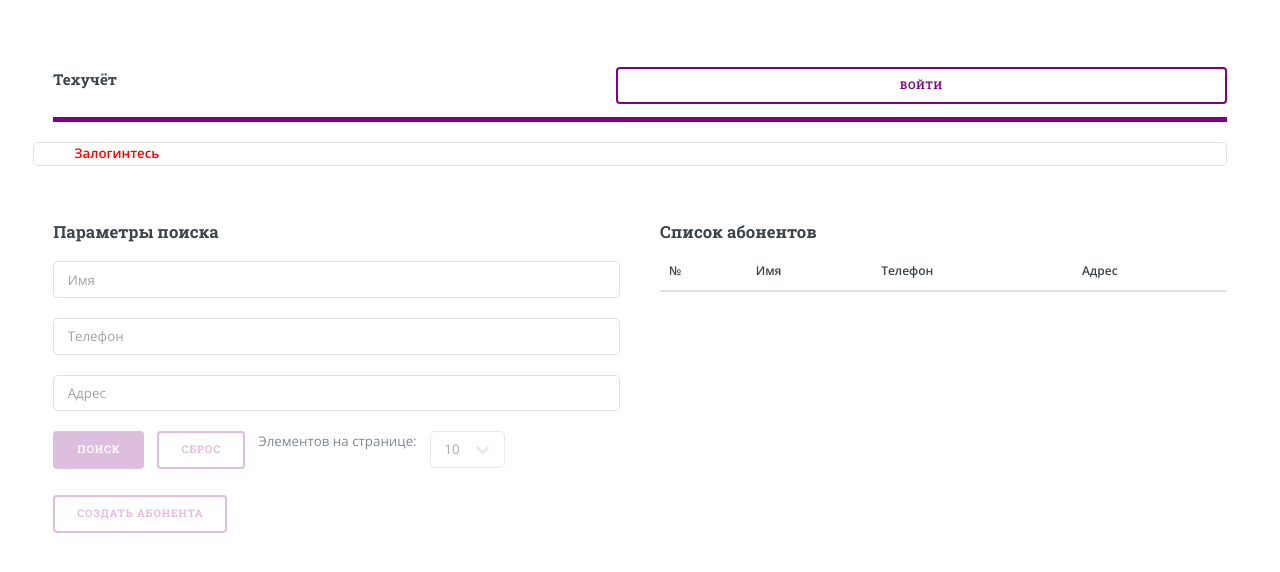
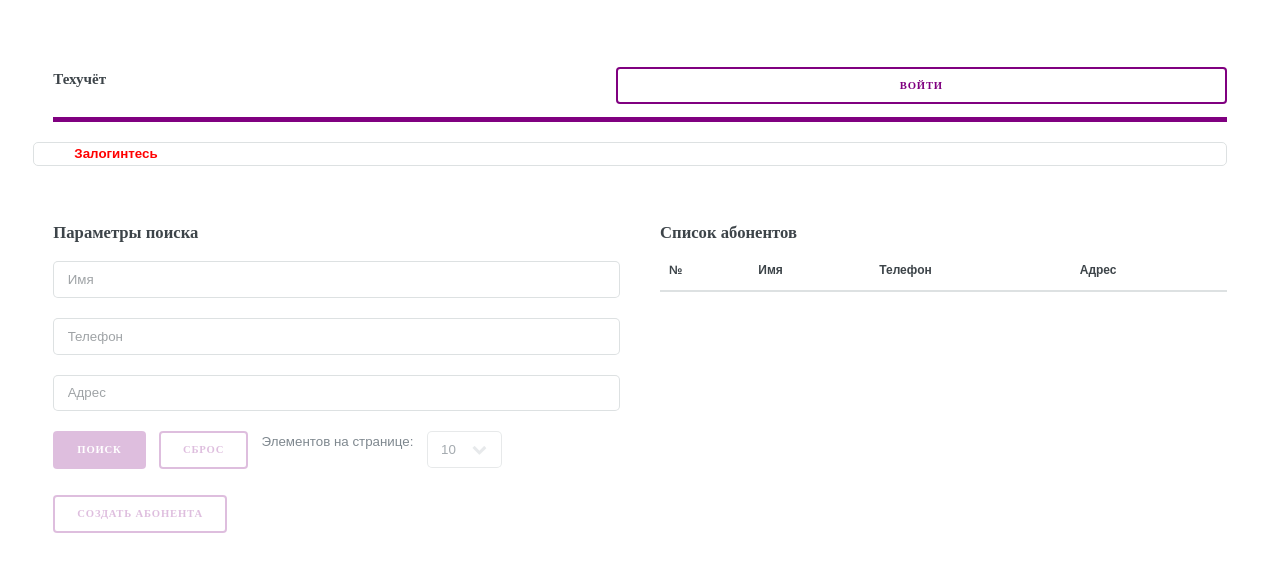
Before and after one commit to DalyTelecom/tehuchet-web, a plain HTML site: page static/index.html in a window 1280 px wide. Drawn offline with Linux system fonts and the light colour scheme; no server answers.

Commit message:
do not use custom fonts

```diff
--- a/static/css/main.css
+++ b/static/css/main.css
@@ -1,108 +1,3 @@
-/* cyrillic */
-@font-face {
-	font-family: 'Open Sans';
-	font-style: italic;
-	font-weight: 400;
-	font-stretch: 100%;
-	src: url(../fonts/open-sans-italic-cyrillic.woff2) format('woff2');
-	unicode-range: U+0400-045F, U+0490-0491, U+04B0-04B1, U+2116;
-}
-/* latin */
-@font-face {
-	font-family: 'Open Sans';
-	font-style: italic;
-	font-weight: 400;
-	font-stretch: 100%;
-	src: url(../fonts/open-sans-italic-latin.woff2) format('woff2');
-	unicode-range: U+0000-00FF, U+0131, U+0152-0153, U+02BB-02BC, U+02C6, U+02DA, U+02DC, U+2000-206F, U+2074, U+20AC, U+2122, U+2191, U+2193, U+2212, U+2215, U+FEFF, U+FFFD;
-}
-/* cyrillic */
-@font-face {
-	font-family: 'Open Sans';
-	font-style: italic;
-	font-weight: 600;
-	font-stretch: 100%;
-	src: url(../fonts/open-sans-italic-cyrillic.woff2) format('woff2');
-	unicode-range: U+0400-045F, U+0490-0491, U+04B0-04B1, U+2116;
-}
-/* latin */
-@font-face {
-	font-family: 'Open Sans';
-	font-style: italic;
-	font-weight: 600;
-	font-stretch: 100%;
-	src: url(../fonts/open-sans-italic-latin.woff2) format('woff2');
-	unicode-range: U+0000-00FF, U+0131, U+0152-0153, U+02BB-02BC, U+02C6, U+02DA, U+02DC, U+2000-206F, U+2074, U+20AC, U+2122, U+2191, U+2193, U+2212, U+2215, U+FEFF, U+FFFD;
-}
-/* cyrillic */
-@font-face {
-	font-family: 'Open Sans';
-	font-style: normal;
-	font-weight: 400;
-	font-stretch: 100%;
-	src: url(../fonts/open-sans-normal-cyrillic.woff2) format('woff2');
-	unicode-range: U+0400-045F, U+0490-0491, U+04B0-04B1, U+2116;
-}
-/* latin */
-@font-face {
-	font-family: 'Open Sans';
-	font-style: normal;
-	font-weight: 400;
-	font-stretch: 100%;
-	src: url(../fonts/open-sans-normal-latin.woff2) format('woff2');
-	unicode-range: U+0000-00FF, U+0131, U+0152-0153, U+02BB-02BC, U+02C6, U+02DA, U+02DC, U+2000-206F, U+2074, U+20AC, U+2122, U+2191, U+2193, U+2212, U+2215, U+FEFF, U+FFFD;
-}
-/* cyrillic */
-@font-face {
-	font-family: 'Open Sans';
-	font-style: normal;
-	font-weight: 600;
-	font-stretch: 100%;
-	src: url(../fonts/open-sans-normal-cyrillic.woff2) format('woff2');
-	unicode-range: U+0400-045F, U+0490-0491, U+04B0-04B1, U+2116;
-}
-/* latin */
-@font-face {
-	font-family: 'Open Sans';
-	font-style: normal;
-	font-weight: 600;
-	font-stretch: 100%;
-	src: url(../fonts/open-sans-normal-latin.woff2) format('woff2');
-	unicode-range: U+0000-00FF, U+0131, U+0152-0153, U+02BB-02BC, U+02C6, U+02DA, U+02DC, U+2000-206F, U+2074, U+20AC, U+2122, U+2191, U+2193, U+2212, U+2215, U+FEFF, U+FFFD;
-}
-/* cyrillic */
-@font-face {
-	font-family: 'Roboto Slab';
-	font-style: normal;
-	font-weight: 400;
-	src: url(../fonts/roboto-slab-normal-cyrillic.woff2) format('woff2');
-	unicode-range: U+0400-045F, U+0490-0491, U+04B0-04B1, U+2116;
-}
-/* latin */
-@font-face {
-	font-family: 'Roboto Slab';
-	font-style: normal;
-	font-weight: 400;
-	src: url(../fonts/roboto-slab-normal-latin.woff2) format('woff2');
-	unicode-range: U+0000-00FF, U+0131, U+0152-0153, U+02BB-02BC, U+02C6, U+02DA, U+02DC, U+2000-206F, U+2074, U+20AC, U+2122, U+2191, U+2193, U+2212, U+2215, U+FEFF, U+FFFD;
-}
-/* cyrillic */
-@font-face {
-	font-family: 'Roboto Slab';
-	font-style: normal;
-	font-weight: 700;
-	src: url(../fonts/roboto-slab-normal-cyrillic.woff2) format('woff2');
-	unicode-range: U+0400-045F, U+0490-0491, U+04B0-04B1, U+2116;
-}
-/* latin */
-@font-face {
-	font-family: 'Roboto Slab';
-	font-style: normal;
-	font-weight: 700;
-	src: url(../fonts/roboto-slab-normal-latin.woff2) format('woff2');
-	unicode-range: U+0000-00FF, U+0131, U+0152-0153, U+02BB-02BC, U+02C6, U+02DA, U+02DC, U+2000-206F, U+2074, U+20AC, U+2122, U+2191, U+2193, U+2212, U+2215, U+FEFF, U+FFFD;
-}
-
 :root {
 	--brand-primary: purple;
 	--brand-focus: rgb(143, 1, 143);
@@ -188,7 +83,7 @@ body {
 /* Type */
 body, input, select, textarea {
 	color: var(--grey);
-	font-family: "Open Sans", sans-serif;
+	font-family: sans-serif;
 	font-size: 13pt;
 	font-weight: 400;
 	line-height: 1.65; }
@@ -225,7 +120,7 @@ p {
 
 h1, h2, h3, h4, h5, h6 {
 	color: var(--bold);
-	font-family: "Roboto Slab", serif;
+	font-family: serif;
 	font-weight: 700;
 	line-height: 1.5;
 	margin: 0 0 1em 0; }
@@ -1047,7 +942,7 @@ section.special, article.special {
 	text-align: center; }
 
 header p {
-	font-family: "Roboto Slab", serif;
+	font-family: serif;
 	font-size: 1em;
 	font-weight: 400;
 	letter-spacing: 0.075em;
@@ -1397,7 +1292,7 @@ button,
 	color: var(--brand-primary) !important;
 	cursor: pointer;
 	display: inline-block;
-	font-family: "Roboto Slab", serif;
+	font-family: serif;
 	font-size: 0.8em;
 	font-weight: 700;
 	height: 3.5em;
@@ -1526,7 +1421,7 @@ button,
 	#header .logo {
 		border-bottom: 0;
 		color: inherit;
-		font-family: "Roboto Slab", serif;
+		font-family: serif;
 		font-size: 1.125em; }
 	#header .icons {
 		text-align: right; }
```
Also changed, not shown: static/fonts/open-sans-italic-cyrillic.woff2 (deleted), static/fonts/open-sans-italic-latin.woff2 (deleted), static/fonts/open-sans-normal-cyrillic.woff2 (deleted), static/fonts/open-sans-normal-latin.woff2 (deleted), static/fonts/roboto-slab-normal-cyrillic.woff2 (deleted), static/fonts/roboto-slab-normal-latin.woff2 (deleted).
